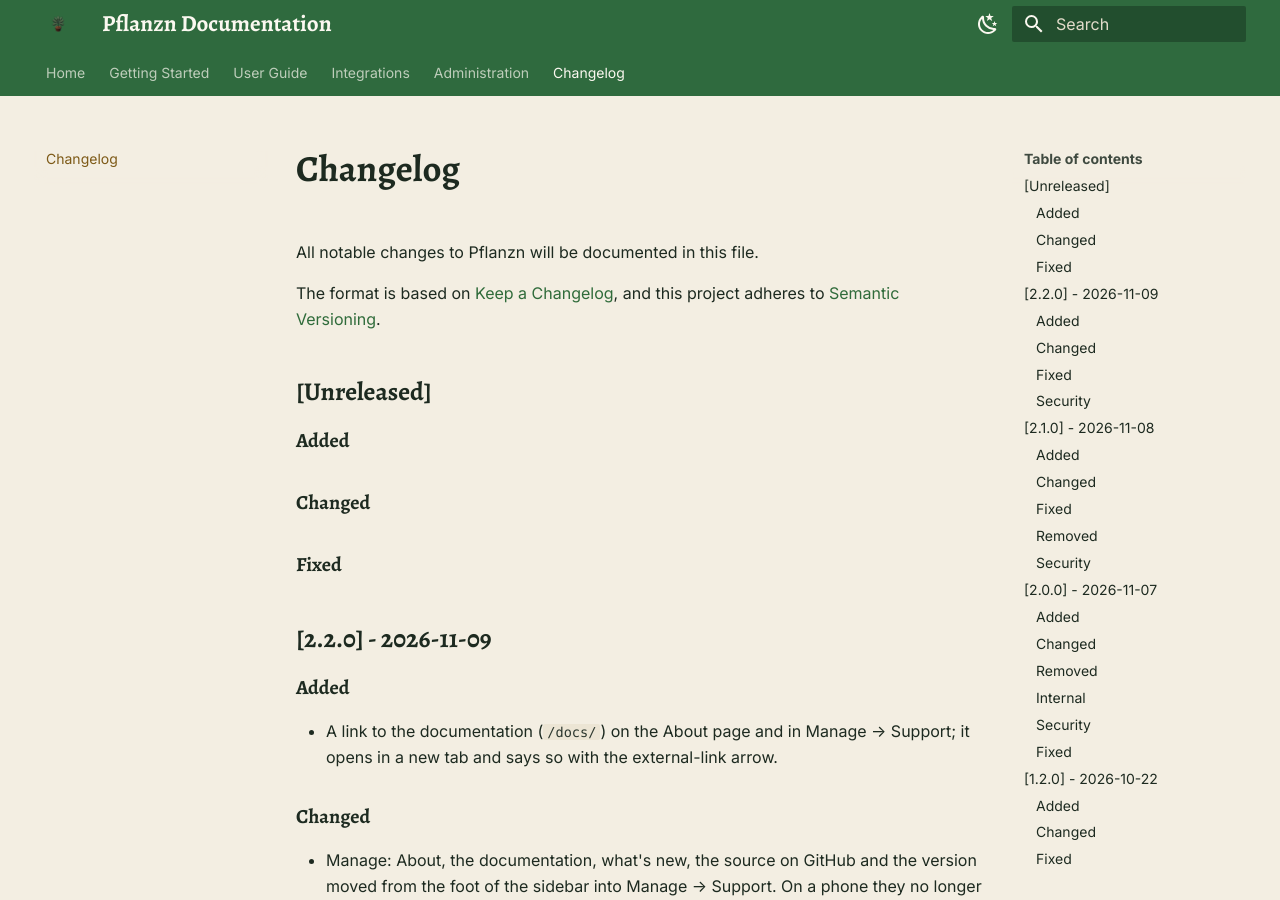
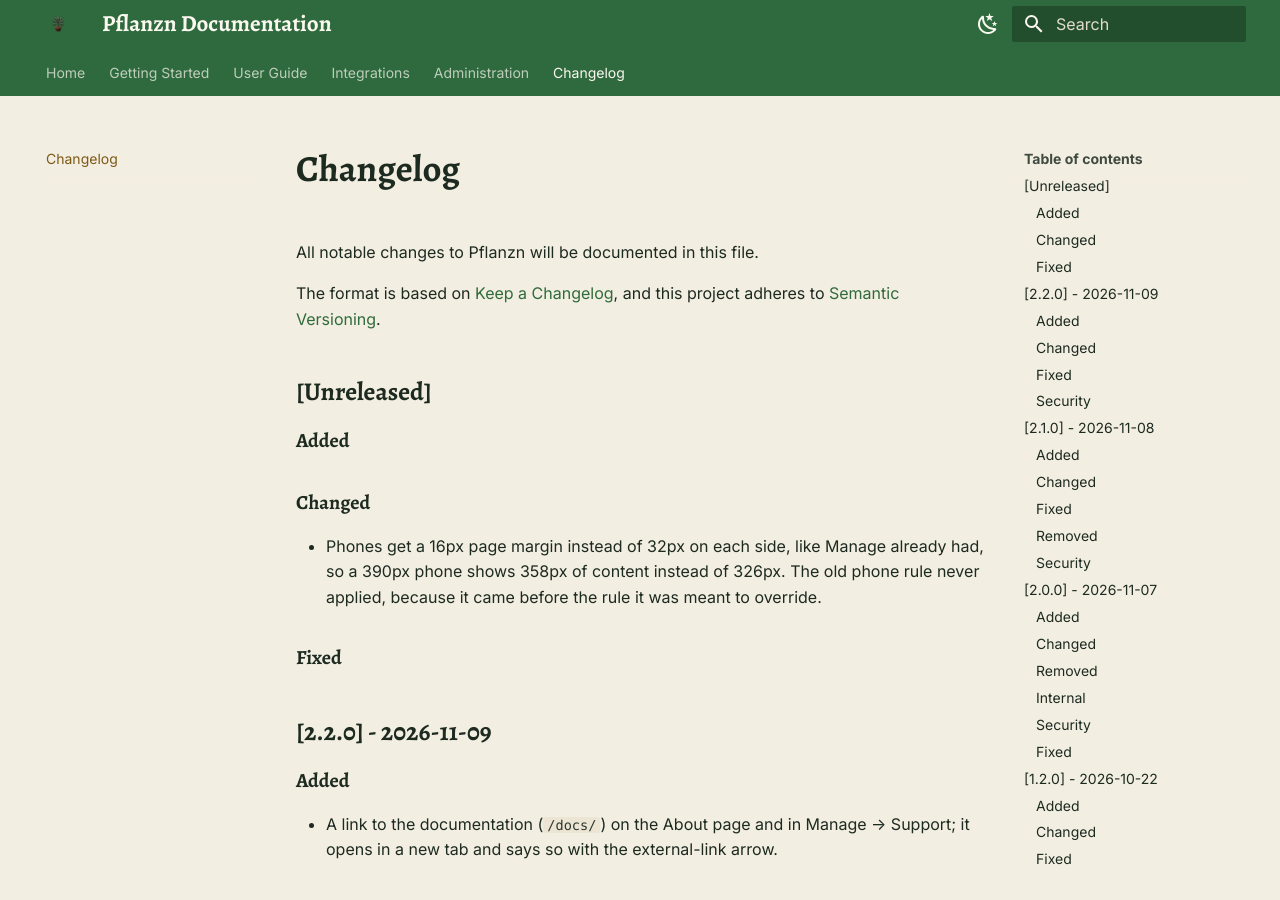
Before and after one commit to 0x3e4/pflanzn, an MkDocs documentation site: the page built from docs/changelog.md, in a window 1280 px wide and 900 px high. Built offline with MkDocs 1.6.1 and Material for MkDocs 9.7.7, drawn with Linux system fonts in a browser that asks for light colours.

Commit message:
style(frontend): 16px page margins on phones

```diff
--- a/CHANGELOG.md
+++ b/CHANGELOG.md
@@ -10,6 +10,7 @@ and this project adheres to [Semantic Versioning](https://semver.org/spec/v2.0.0
 ### Added
 
 ### Changed
+- Phones get a 16px page margin instead of 32px on each side, like Manage already had, so a 390px phone shows 358px of content instead of 326px. The old phone rule never applied, because it came before the rule it was meant to override.
 
 ### Fixed
 
```
Also changed, not shown: frontend/src/global.css (+9 -5 lines).
